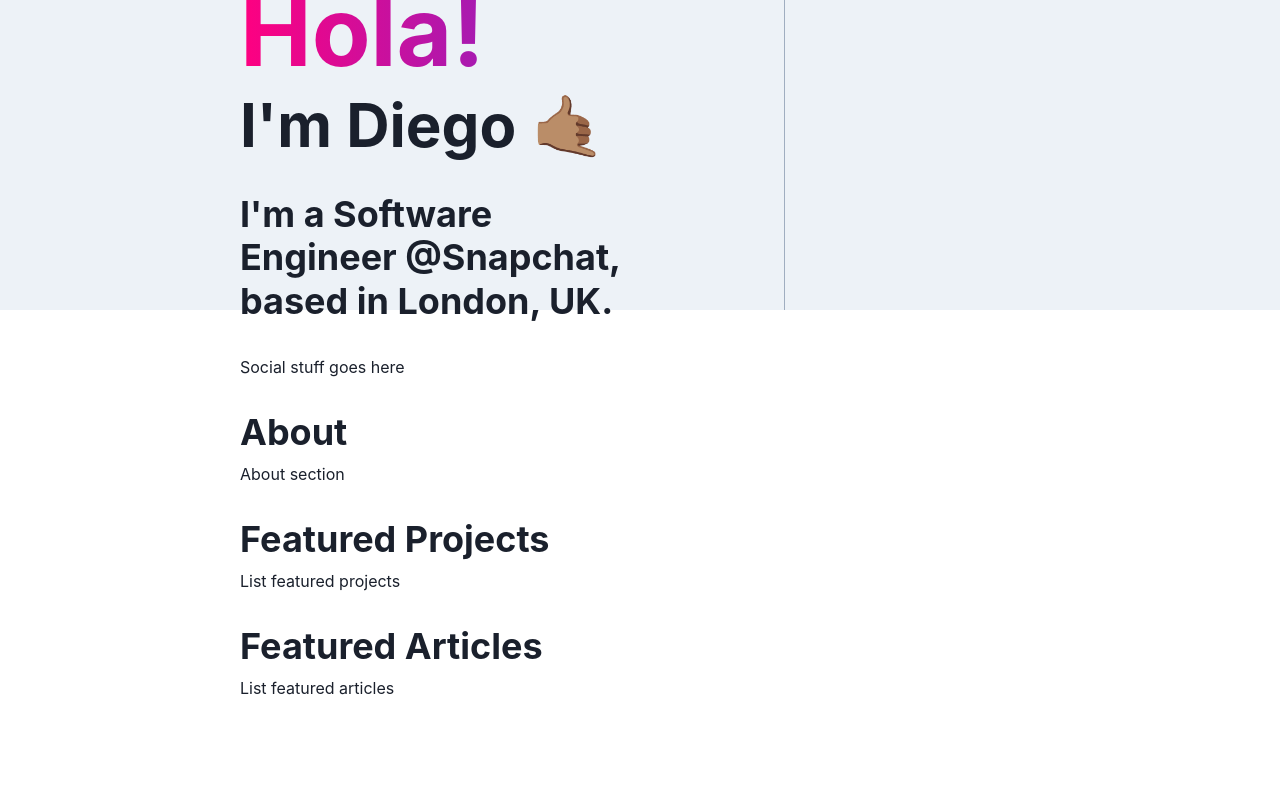
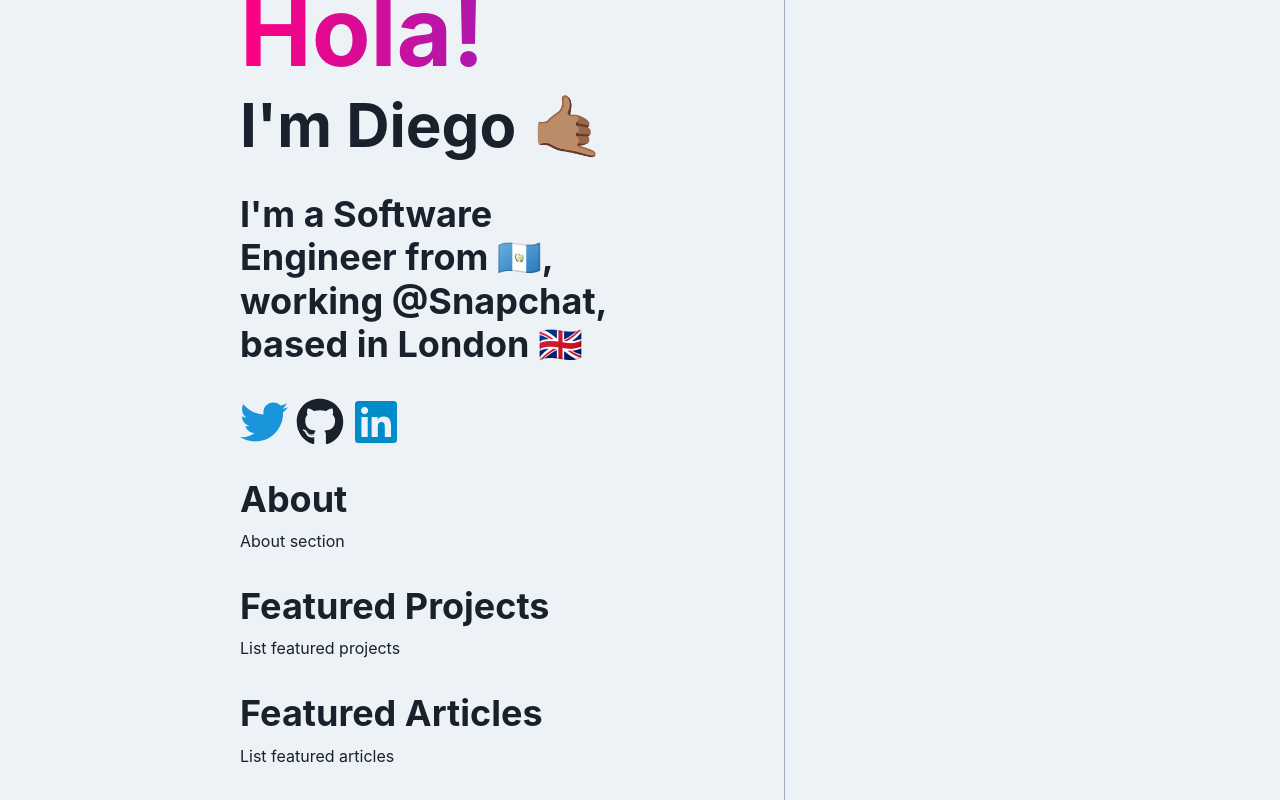
Before and after one commit to Diego-Romero/diegoromero.blog, a Next.js app: page / in a window 1280 px wide. Shown: the part 559-1359 px from the top of the page. Before the commit the page ends 1259 px from the top, so only its background shows below. Built offline with nearby package versions, Linux system fonts and the light colour scheme.

Commit message:
added social buttons

```diff
--- a/layouts/layout/layout.tsx
+++ b/layouts/layout/layout.tsx
@@ -85,14 +85,7 @@ const Layout: React.FunctionComponent<Props> = ({ children, home }) => {
         <title>Diego Romero</title>
       </Head>
       <NavBar />
-      <Flex
-        alignItems="center"
-        as="main"
-        flexDir="column"
-        width="100%"
-        px={4}
-        height="100vh"
-      >
+      <Flex alignItems="center" as="main" flexDir="column" width="100%" px={4}>
         <Box maxW={maxW} width="100%" height="100%">
           {children}
         </Box>
--- a/pages/index.tsx
+++ b/pages/index.tsx
@@ -11,14 +11,20 @@ import { GetStaticProps, NextPage } from "next";
 import {
   Avatar,
   Box,
+  Button,
   Flex,
   Heading,
+  HStack,
+  Icon,
+  IconButton,
   Link,
   ListItem,
   Stack,
   Text,
   UnorderedList,
 } from "@chakra-ui/react";
+import { FaGithub, FaLinkedin, FaTwitter } from "react-icons/fa";
+import { useRouter } from "next/router";
 
 interface Props {
   allPosts: Post[];
@@ -26,6 +32,7 @@ interface Props {
 
 const Home: NextPage<Props> = (props) => {
   const { allPosts } = props;
+  const router = useRouter();
   return (
     <Layout home>
       <Head>
@@ -34,10 +41,10 @@ const Home: NextPage<Props> = (props) => {
       <Flex
         flexDir={["column", null, "row"]}
         width="100%"
-        justifyContent="space-between"
+        justifyContent={["center", null, "space-between"]}
         height="100%"
       >
-        <Stack spacing={8} alignItems="flex-start" width="50%" pt="8">
+        <Stack spacing={[4, null, 8]} width={["100%", null, "50%"]} py="8">
           <Avatar
             size="4xl"
             name="Diego Romero"
@@ -59,9 +66,44 @@ const Home: NextPage<Props> = (props) => {
             </Heading>
           </Box>
           <Heading as="h2">
-            I'm a Software Engineer @Snapchat, based in London, UK.
+            I'm a Software Engineer from 🇬🇹, working{" "}
+            <Link href="https://www.snapchat.com">@Snapchat</Link>, based in
+            London 🇬🇧
           </Heading>
-          <Text>Social stuff goes here</Text>
+          <HStack>
+            <IconButton
+              aria-label="twitter"
+              icon={<FaTwitter />}
+              size="2xl"
+              fontSize={"5xl"}
+              variant="ghost"
+              colorScheme="twitter"
+              onClick={() =>
+                router.push(
+                  "https://twitter.com/intent/follow?original_referer=https%3A%2F%2Fkodr.me%2F&ref_src=twsrc%5Etfw%7Ctwcamp%5Ebuttonembed%7Ctwterm%5Efollow%7Ctwgr%5Ediego_romero_x&region=follow_link&screen_name=diego_romero_x"
+                )
+              }
+            />
+            <IconButton
+              aria-label="Github"
+              icon={<FaGithub />}
+              size="2xl"
+              fontSize={"5xl"}
+              variant="ghost"
+              onClick={() => router.push("https://github.com/diego-romero")}
+            />
+            <IconButton
+              aria-label="Linkedin"
+              icon={<FaLinkedin />}
+              size="2xl"
+              colorScheme="linkedin"
+              fontSize={"5xl"}
+              variant="ghost"
+              onClick={() =>
+                router.push("https://www.linkedin.com/in/dev-diego-romero/")
+              }
+            />
+          </HStack>
           <Stack>
             <Heading as="h3">About</Heading>
             <Text>About section</Text>
@@ -82,7 +124,7 @@ const Home: NextPage<Props> = (props) => {
           borderColor={borderColor}
           textAlign="right"
           pl="10"
-          pt="8"
+          py="8"
         >
           <Heading as="h3" fontSize="3xl">
             Latest Articles
```
